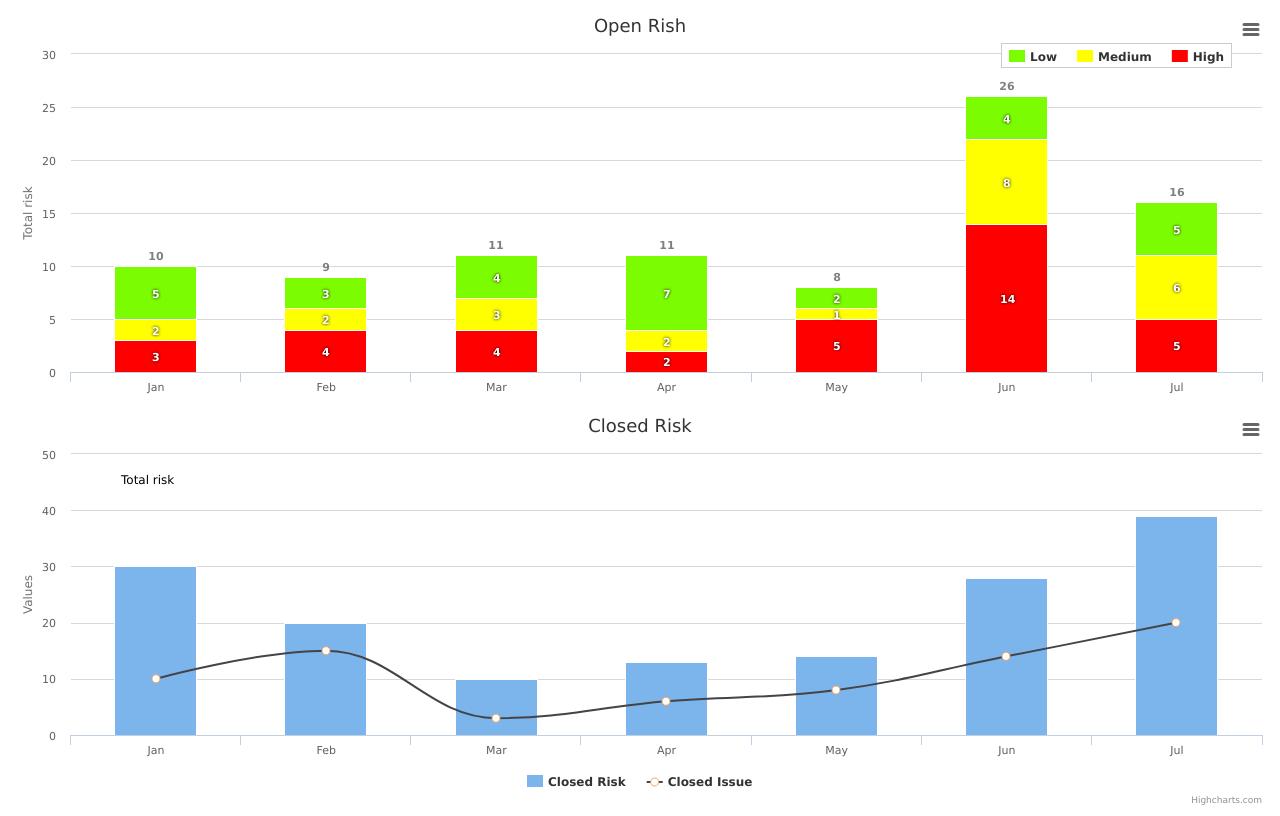
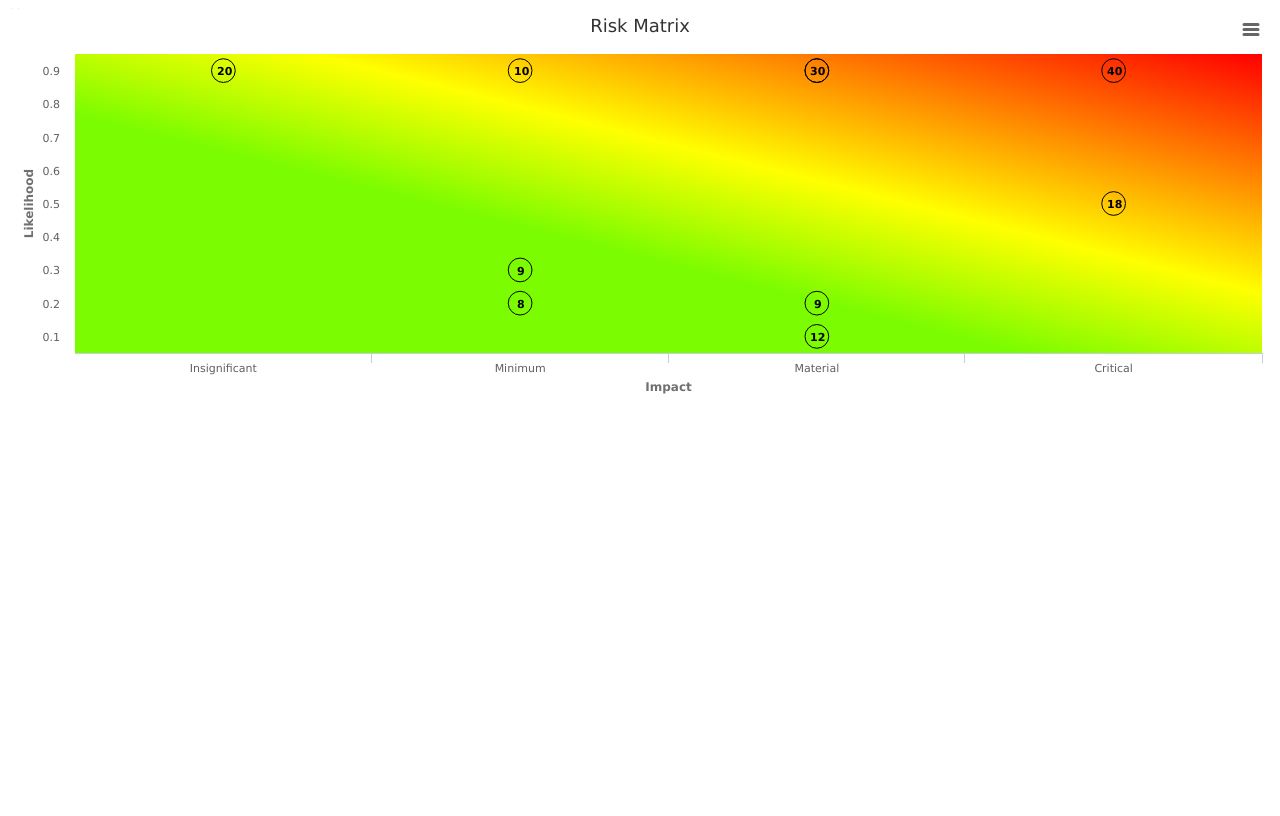
Before and after one commit to trongnguyen13/RiskChart, a plain HTML site: page RiskChart/index.html in a window 1280 px wide. Drawn offline with Linux system fonts and the light colour scheme.

Commit message:
draw circle

```diff
--- a/RiskChart/index.html
+++ b/RiskChart/index.html
@@ -13,6 +13,9 @@
     <script src="scripts/modules/drilldown.js" type="text/javascript"></script>
 </head>
 <body>
+    <script src="scripts/charts/riskMatrix.js" type="text/javascript"></script>
+    <div id="container" class="container" data-bind="matrixChart: {data: reiskMatrixData, name: riskMatrixName}">
+    </div>
     <!--<script src="scripts/charts/risktrends.js" type="text/javascript"></script>
     <script src="scripts/charts/riskMatrix.js" type="text/javascript"></script>
     <script src="scripts/charts/riskColumn.js" type="text/javascript"></script>
@@ -33,12 +36,12 @@
         <div id="container-top-risk" class="container" data-bind="columnChart: {data: topRiskChartData, name: topRiskChartName, title: topRiskChartTitle}">
         </div>
     </script>-->
-    <script src="scripts/charts/riskStacked.js" type="text/javascript"></script>
+    <!--<script src="scripts/charts/riskStacked.js" type="text/javascript"></script>
     <script src="scripts/charts/riskCombine.js" type="text/javascript"></script>
 
     <div class="container" data-bind="stackedChart: {data: data, name: name}"></div>
 
-    <div class="container" data-bind="combineChart: {data: data, name: name}"></div>
+    <div class="container" data-bind="combineChart: {data: data, name: name}"></div>-->
     <script>
         function viewModel() {
             var self = this;
--- a/RiskChart/scripts/charts/riskMatrix.js
+++ b/RiskChart/scripts/charts/riskMatrix.js
@@ -4,6 +4,31 @@ ko.bindingHandlers.matrixChart = {
 
         var data = options.data() || [];
         var name = options.name() || null;
+
+        var circleX = 161.2;
+        var circleY = 51.6;
+        var circleR = 0.04;
+
+        function addCircle(chart) {
+            if (this.circle) {
+                $(this.circle.element).remove();
+            }
+
+            for (var i = 0; i < chart.series[0].data.length; i++) {
+                pixel = chart.series[0].data[i];
+                var pixelX = chart.xAxis[0].toPixels(pixel.x);
+                var pixelY = chart.yAxis[0].toPixels(pixel.y);
+                var pixelR = chart.xAxis[0].toPixels(circleR) - chart.xAxis[0].toPixels(0);
+
+                this.circle = chart.renderer.circle(pixelX, pixelY, pixelR).attr({
+                    fill: 'transparent',
+                    stroke: 'black',
+                    'stroke-width': 1
+                });
+                this.circle.add();
+            }
+
+        }
 
         $(element).highcharts({
             chart: {
@@ -20,6 +45,14 @@ ko.bindingHandlers.matrixChart = {
                       [0.6, 'rgb(255,255,0)'],
                       [1, 'rgb(255,0,0)']
                     ]
+                },
+                events: {
+                    load: function () {
+                        addCircle(this);
+                    },
+                    redraw: function () {
+                        addCircle(this);
+                    }
                 }
             },
             title: {
```
